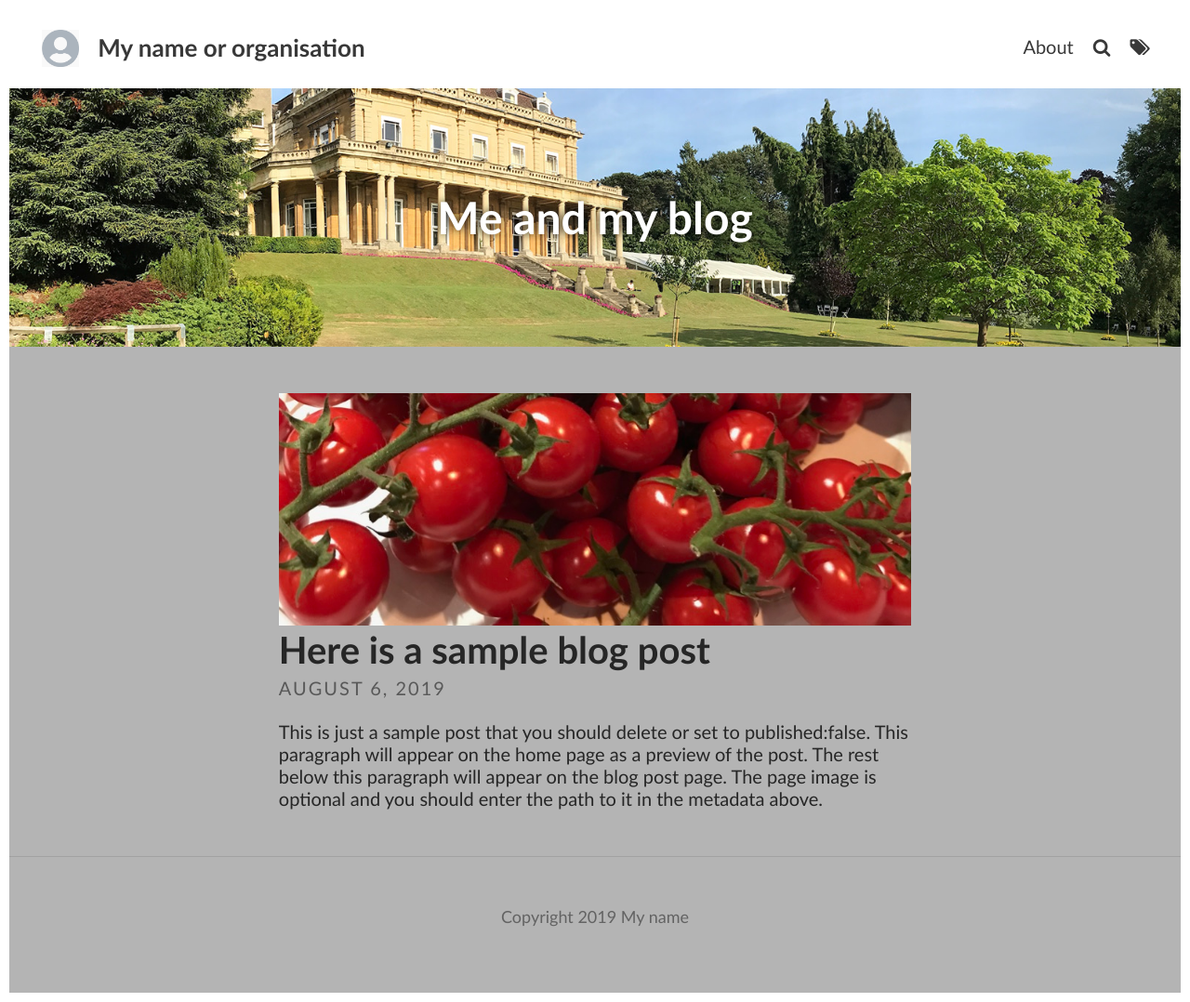
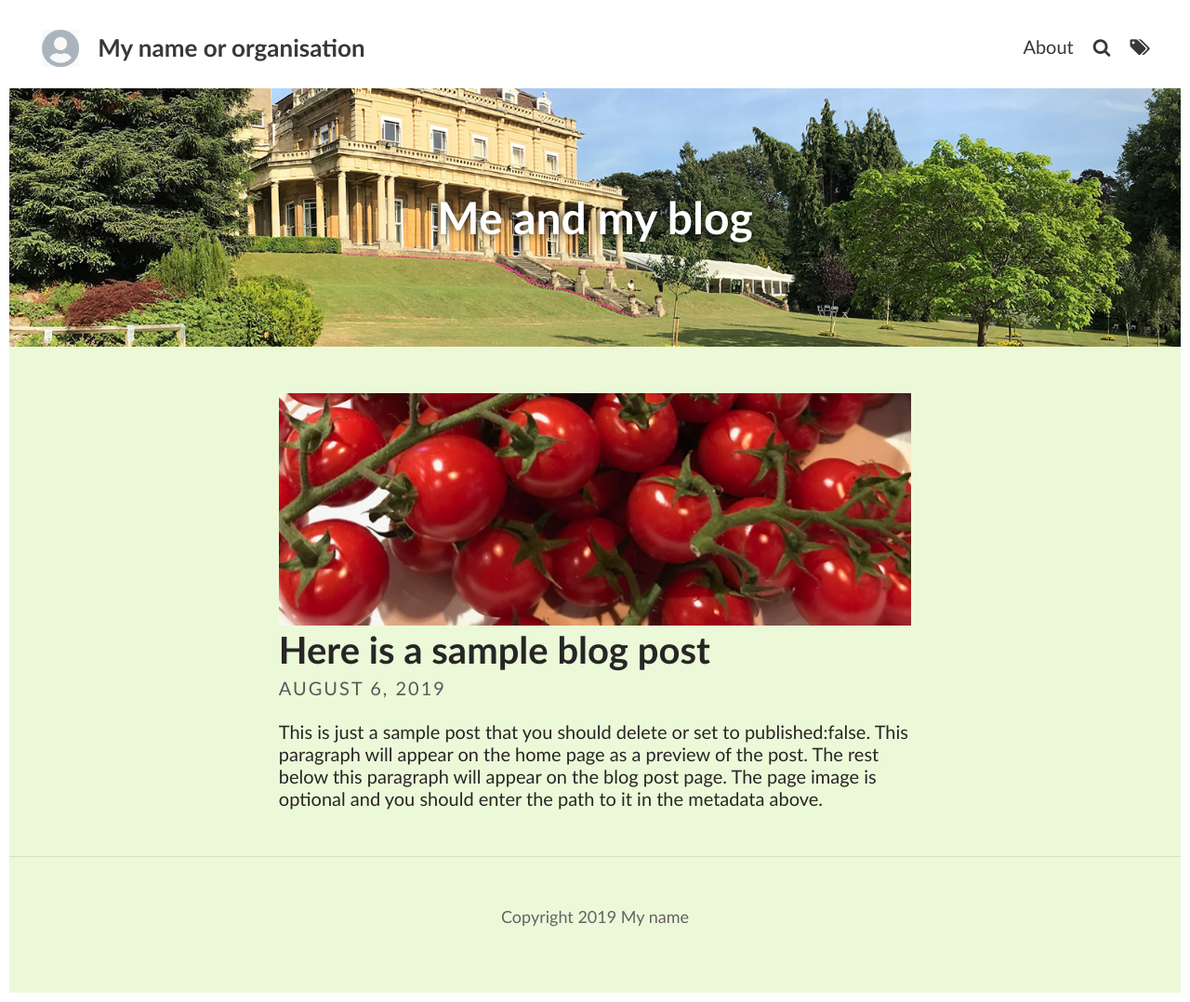
Before and after one commit to CarterWrites/CarterWrites.github.io, a Jekyll site: the page samplehome.html, which Jekyll copies as it is, in a window 1280 px wide. Shown: the whole page at 93% size. Built offline with Jekyll 4.4.1, drawn with Linux system fonts in a browser that asks for light colours.

Commit message:
BC to LG

```diff
--- a/assets/css/styles.css
+++ b/assets/css/styles.css
@@ -18,7 +18,7 @@ figure {
 
 body {
     margin: 10px;
-    background-color: rgb(180, 180, 180) !important;
+    background-color: rgb(236, 249, 216) !important;
 }
 
 article, aside, details, figcaption, figure, footer, header, hgroup,
```
